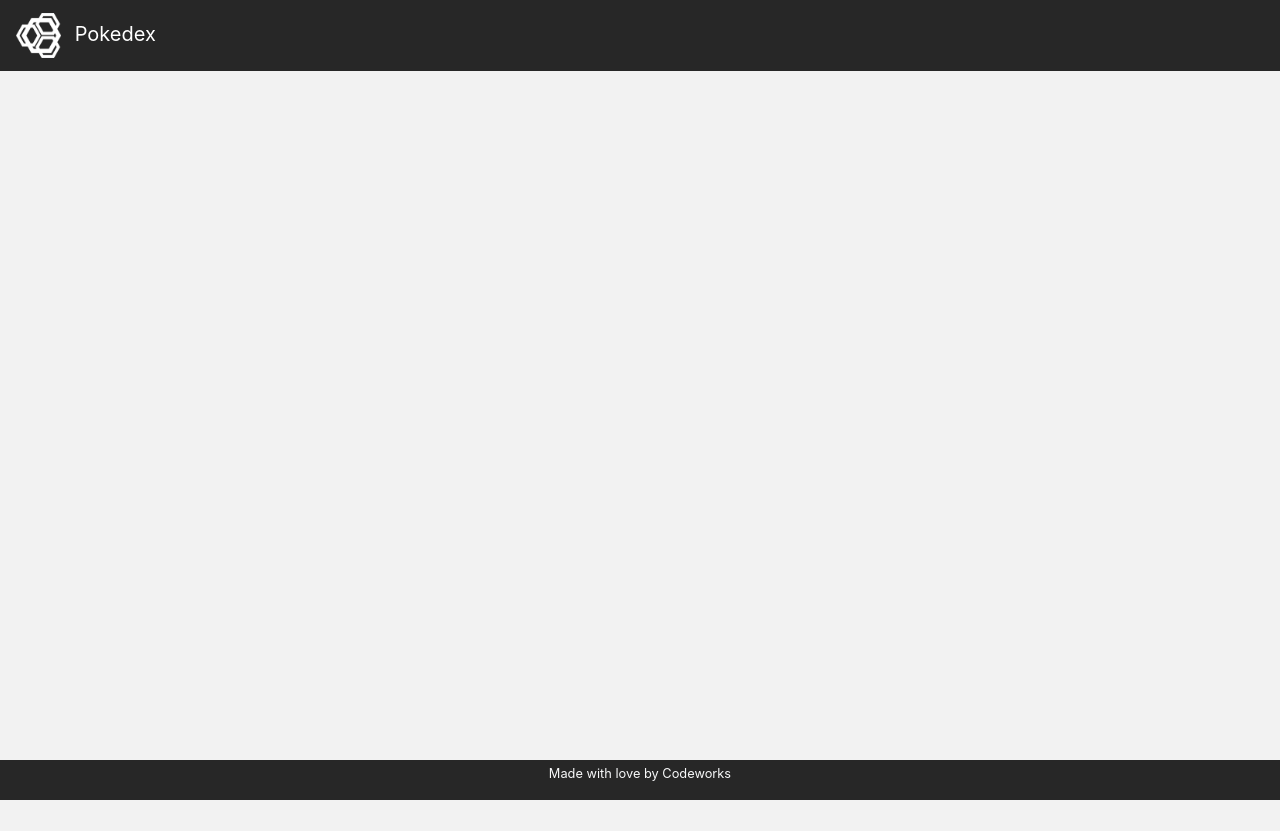
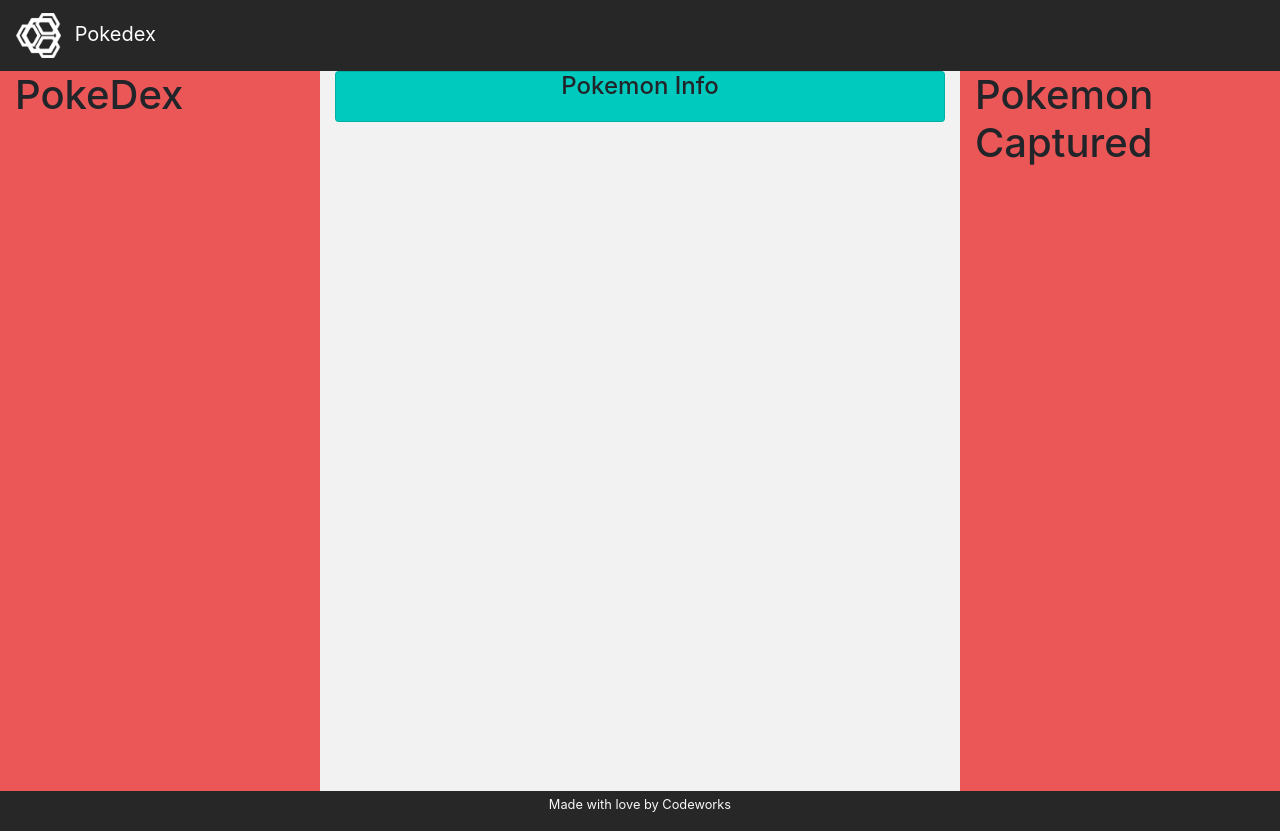
Before and after one commit to angsty-shooter/pokedex, a website: page index.html in a window 1280 px wide. Before the commit the page ends 800 px from the top, so only its background shows below. Drawn offline with nearby package versions, Linux system fonts and the light colour scheme.

Commit message:
new colors

```diff
--- a/index.html
+++ b/index.html
@@ -30,7 +30,21 @@
 
 
     <main>
-        <div id="app"></div>
+        <div class="container-fluid">
+            <div class="row">
+                <div class="col-3 bg-danger lists">
+                    <h1>PokeDex</h1>
+                </div>
+                <div class="col-6">
+                    <div class="card bg-info">
+                        <h4><div class="card-title text-center">Pokemon Info</div></h4>
+                    </div>
+                </div>
+                <div class="col-3 bg-danger lists">
+                    <h1>Pokemon Captured</h1>
+                </div>
+            </div>
+        </div>
     </main>
 
 
```
Also changed, not shown: assets/style/main.css.
